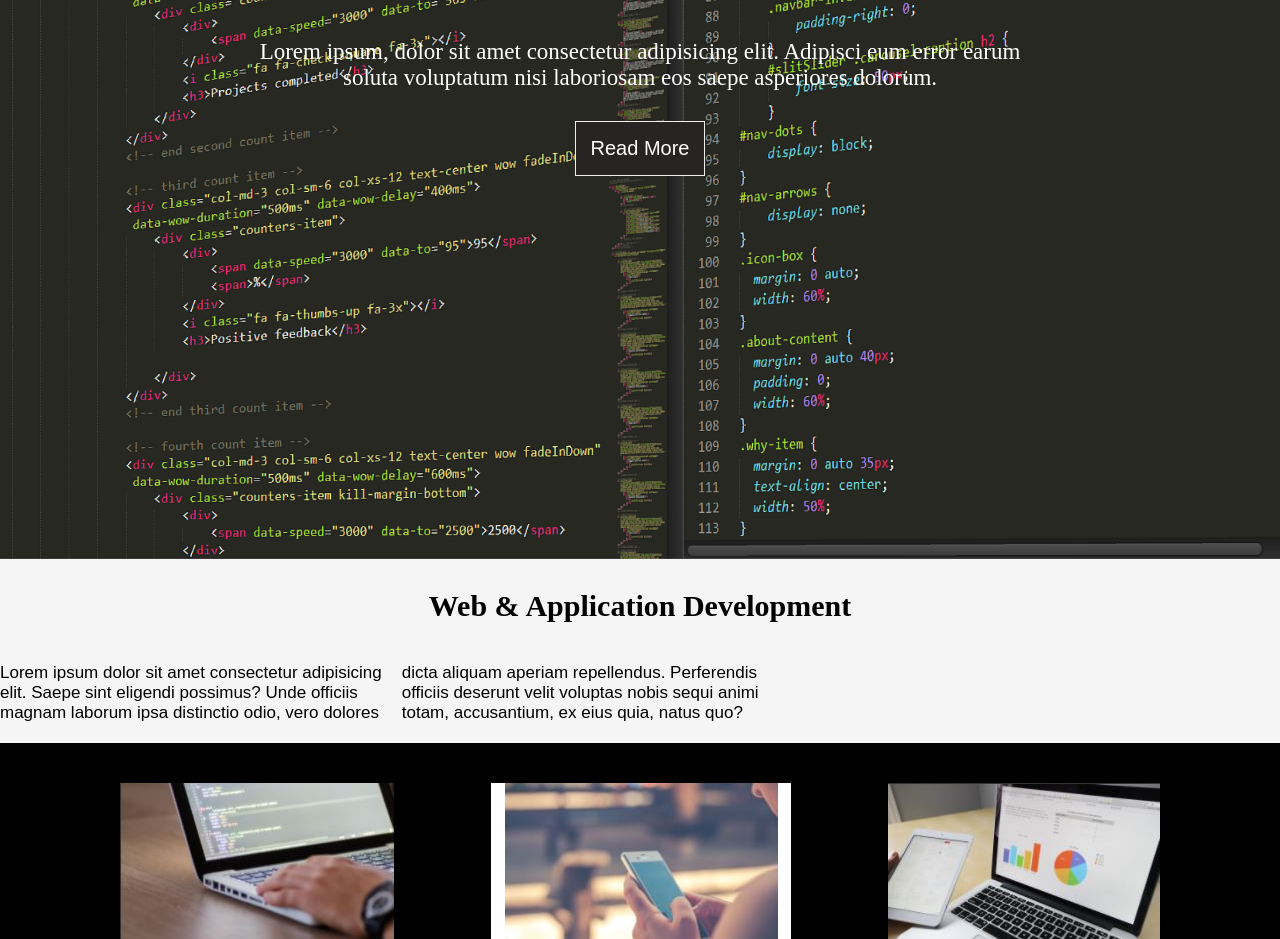
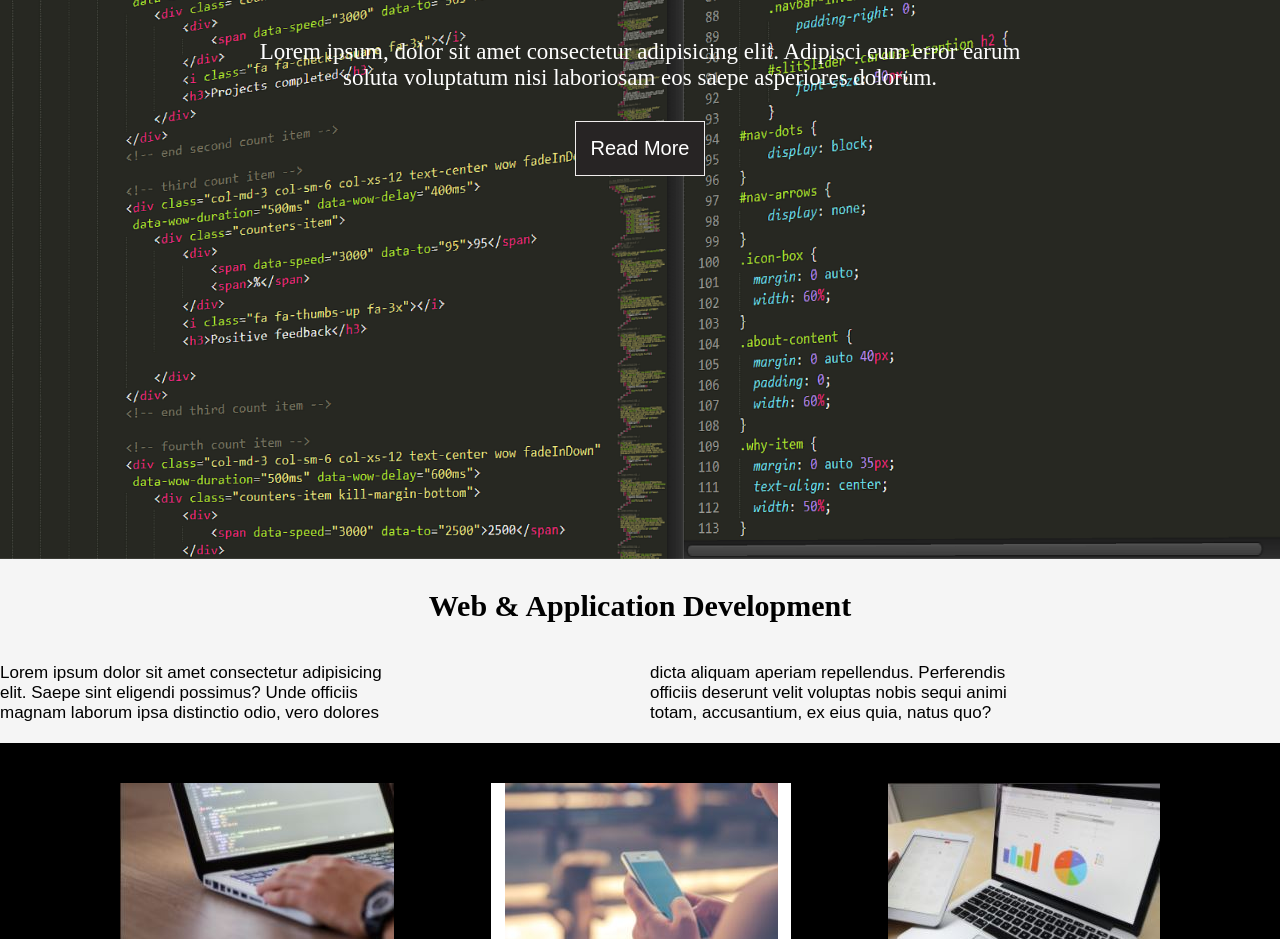
Before and after one commit to JaphterNanaAdjei/ACME-WEB, a plain HTML site: page index.html in a window 1280 px wide. Shown: the part 161-1100 px from the top of the page. Drawn offline with Linux system fonts and the light colour scheme.

Commit message:
first commit

```diff
--- a/style.css
+++ b/style.css
@@ -46,8 +46,12 @@ h2{
     padding-bottom: 40px;
     background-color: whitesmoke;
 }
+.child-1{
+    width: 50%;
+}
 .child-2{
     padding-left: 20px;
+    width: 50%;
 }
 .container-1{
     background-color: black;
@@ -165,7 +169,7 @@ span{
         color: black;
     }
     .container-1 img{
-        width: 100%;
+        width: 90%;
     }
     .container-1 p{
         font-size: 25px;
```
